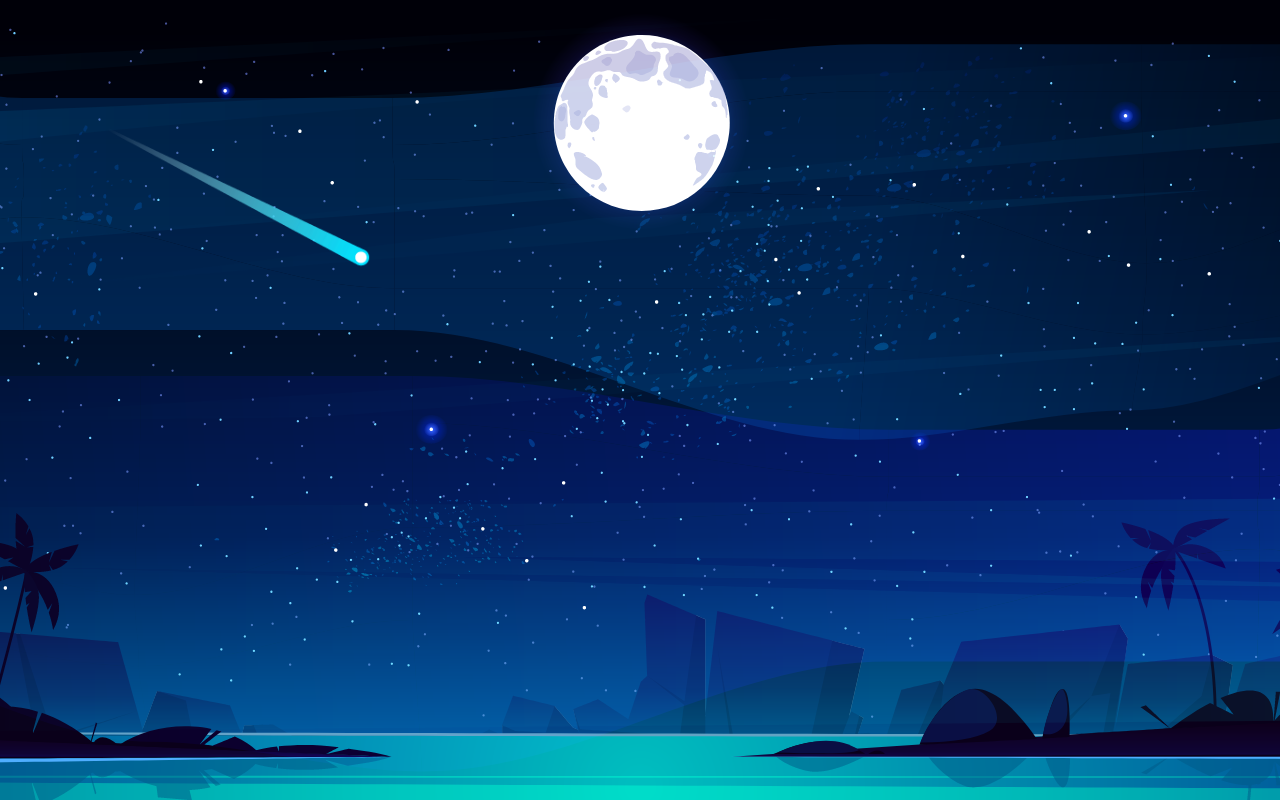
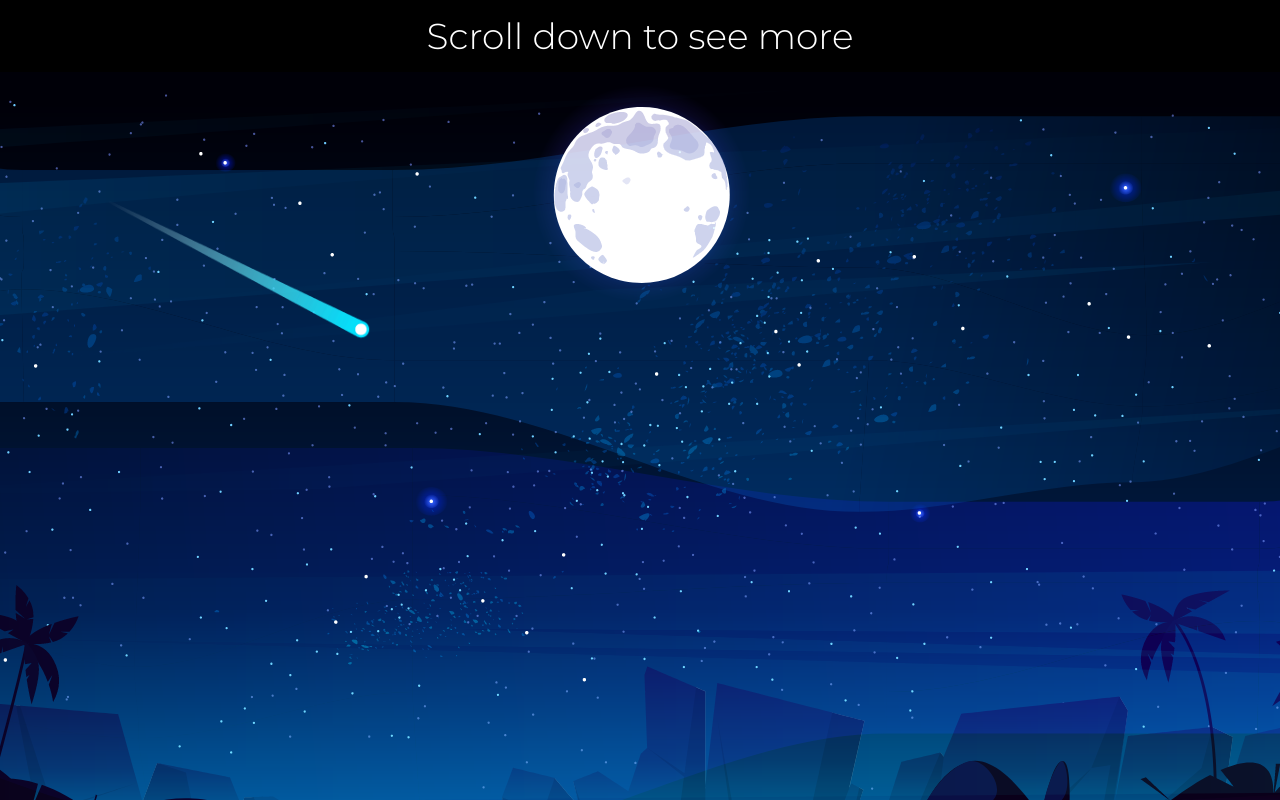
Before and after one commit to chungvuiloong/simple_portfolio, a React (Create React App) app: page / in a window 1280 px wide. Shown: the top 800 px of the page. Built offline with nearby package versions, Linux system fonts and the light colour scheme.

Commit message:
Addded instructions

```diff
--- a/src/component/Hero.tsx
+++ b/src/component/Hero.tsx
@@ -22,6 +22,9 @@ export default function Hero() {
 
   return (
     <>
+        <section className="p-4 text-white text-4xl text-center">
+            Scroll down to see more
+        </section>
         <section className="layer-parent" id="heroBanner">
             {/* <h2 className="empty">Empty</h2> */}
             <img
```
